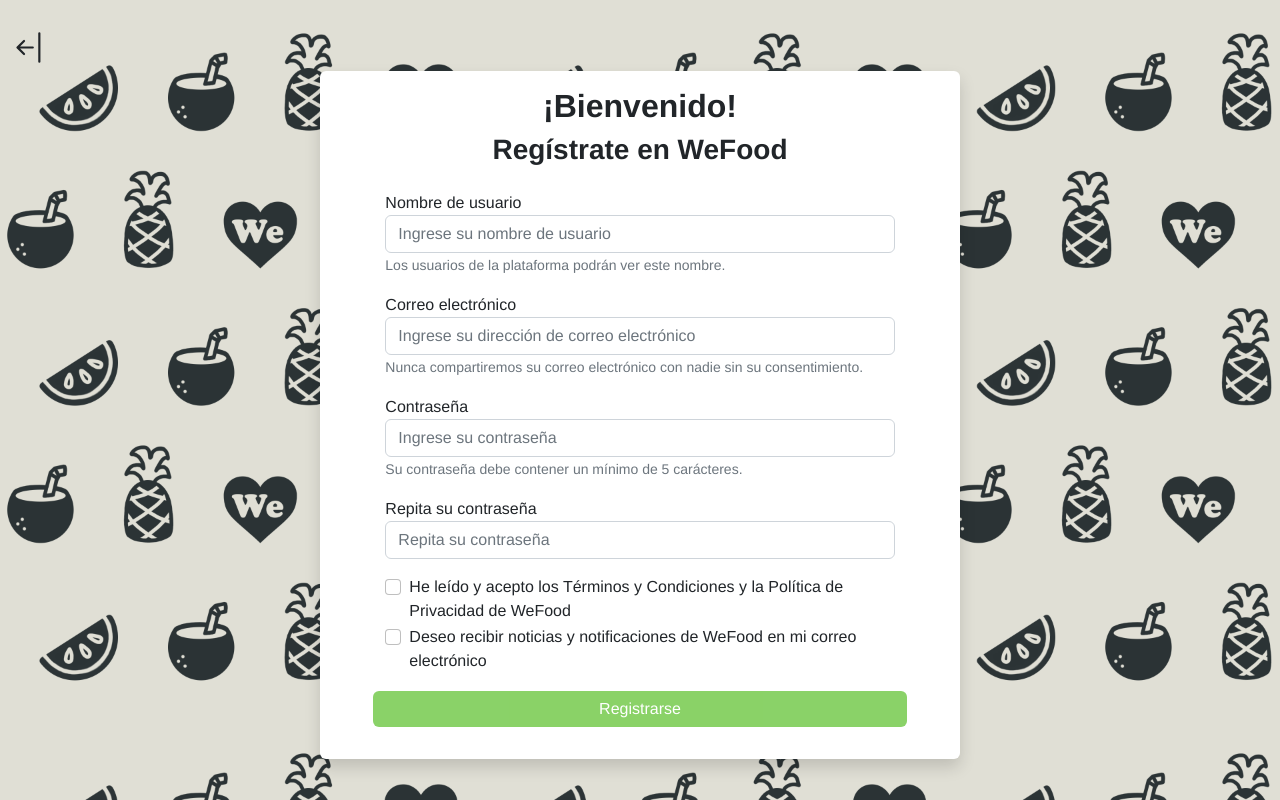
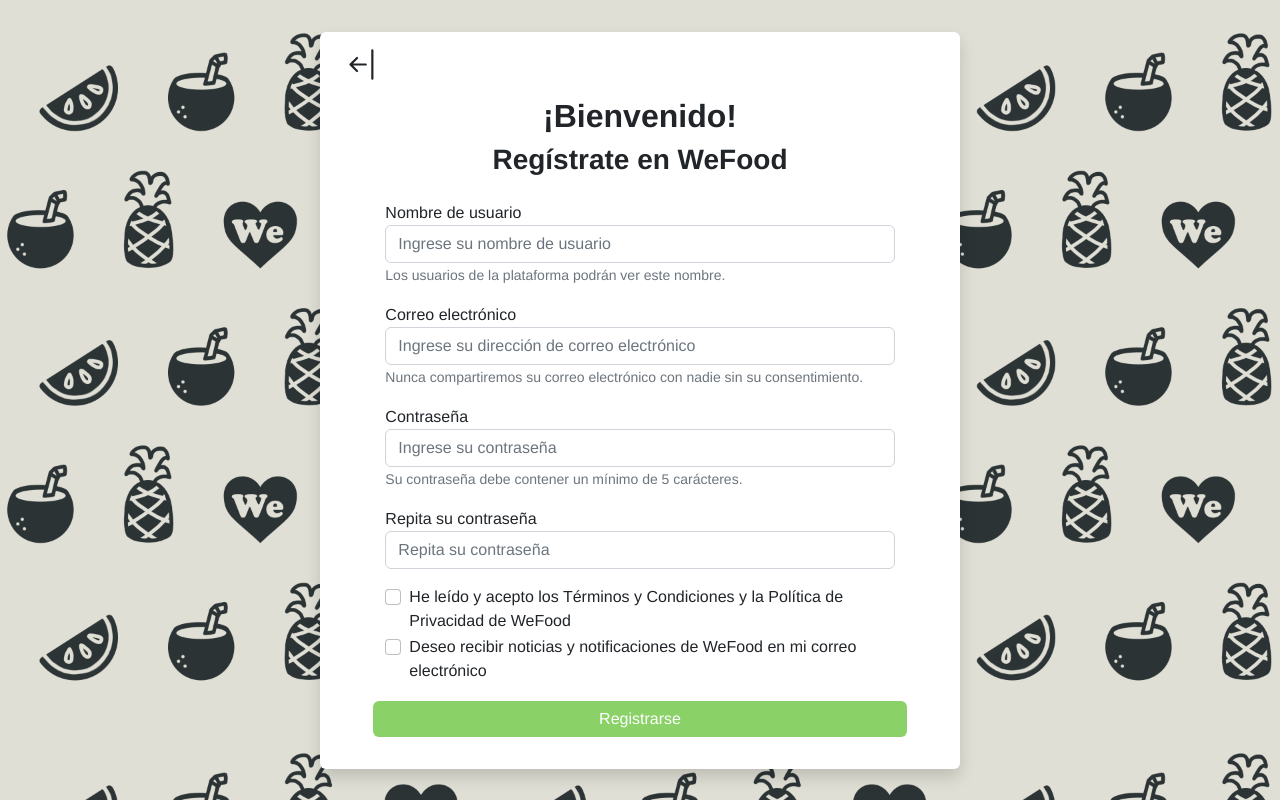
Before and after one commit to MGruizz/WeFood, an Angular app: page /creacion-usuario in a window 1280 px wide. Built offline with nearby package versions, Linux system fonts and the light colour scheme.

Commit message:
creacion-usuario

```diff
--- a/src/app/pages/creacion-usuario/creacion-usuario.component.html
+++ b/src/app/pages/creacion-usuario/creacion-usuario.component.html
@@ -1,7 +1,9 @@
 <div class="cuerpo">
+
+  <div class="container w-50 rounded shadow registro mt-2">
     <div class="row">
       <div class="col-1 ">
-      <button type="button" class="btn border-0" routerLink="/login">
+        <button type="button" class="btn mt-2" routerLink="/login">
           <svg xmlns="http://www.w3.org/2000/svg" width="35" height="35" fill="currentColor"
                class="bi bi-arrow-bar-left" viewBox="0 0 16 16">
             <path fill-rule="evenodd"
@@ -10,10 +12,9 @@
         </button>
       </div>
     </div>
-  <div class="container w-50 rounded shadow registro">
     <div class="row">
       <div class="col-lg-10 col-md-11 col-sm-11 rounded-end mx-auto my-auto">
-        <h2 class="pt-3 fw-bold text-center">
+        <h2 class="pt-2 fw-bold text-center">
           ¡Bienvenido!
         </h2>
         <h3 class="fw-bold text-center">
--- a/src/app/pages/perfil/perfil.component.html
+++ b/src/app/pages/perfil/perfil.component.html
@@ -72,7 +72,7 @@
         <div class="col">
         </div>
         <div class="col-5 mt-4">
-          <a href="#" class="mt-3 boton-vermas btn btn-primary text-center shadow-sm">Ver más</a>
+          <a routerLink="/inicio" class="mt-3 boton-vermas btn btn-primary text-center shadow-sm">Ver más</a>
         </div>
         <div class="col">
         </div>
```
Lines whose indentation alone changed are shown as unchanged.
